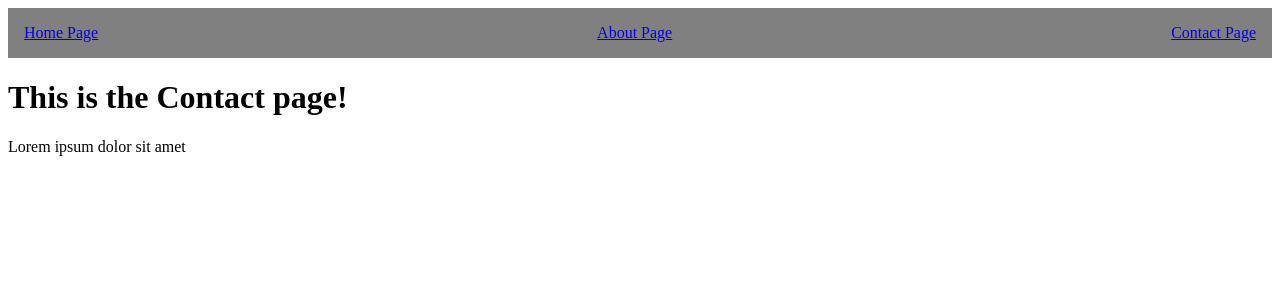
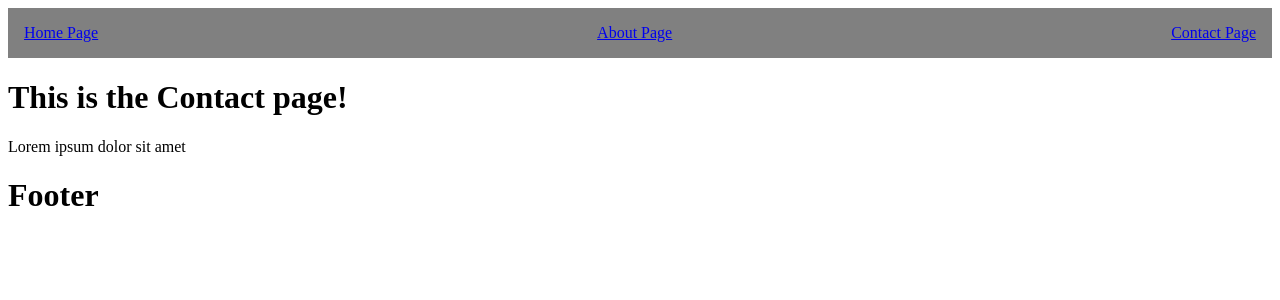
Before and after one commit to Guillermo-Martin/first-next, a Next.js app: page /contact in a window 1280 px wide. Shown: the top 300 px of the page. Built offline with nearby package versions, Linux system fonts and the light colour scheme.

Commit message:
Create _app.js

```diff
--- /dev/null
+++ b/pages/_app.js
@@ -0,0 +1,32 @@
+import App from 'next/app'
+import Navbar from "./../components/Navbar";
+
+function MyApp({ Component, pageProps }) {
+  // this is the generic component
+  // whatever our page is, that page component will be the "<Component {...pageProps} />" below in the return
+  // any props that you send to "Component" will be received by the page
+  return (
+    <div>
+      <Navbar />
+      <Component {...pageProps} />
+      <h1>Footer</h1>
+    </div>
+
+  )
+
+
+}
+
+// Only uncomment this method if you have blocking data requirements for
+// every single page in your application. This disables the ability to
+// perform automatic static optimization, causing every page in your app to
+// be server-side rendered.
+//
+// MyApp.getInitialProps = async (appContext) => {
+//   // calls page's `getInitialProps` and fills `appProps.pageProps`
+//   const appProps = await App.getInitialProps(appContext);
+//
+//   return { ...appProps }
+// }
+
+export default MyApp
--- a/pages/about.js
+++ b/pages/about.js
@@ -1,9 +1,6 @@
-import Navbar from "./../components/Navbar";
-
 const AboutPage = () => {
   return (
     <div>
-      <Navbar />
       <h1>This is the About page!</h1>
     </div>
 
--- a/pages/contact.js
+++ b/pages/contact.js
@@ -1,11 +1,8 @@
-import Navbar from "./../components/Navbar";
-
 const ContactPage = () => {
   console.log("Running Contact component!");
 
   return (
     <div>
-      <Navbar />
       <h1>This is the Contact page!</h1>
       <p>Lorem ipsum dolor sit amet</p>
     </div>
--- a/pages/index.js
+++ b/pages/index.js
@@ -1,11 +1,8 @@
-import Navbar from "./../components/Navbar";
-
 const Index = () => {
   console.log("Running index component!");
 
   return (
     <div>
-      <Navbar />
       <h1>Our Index Page</h1>
     </div>
   );
```
